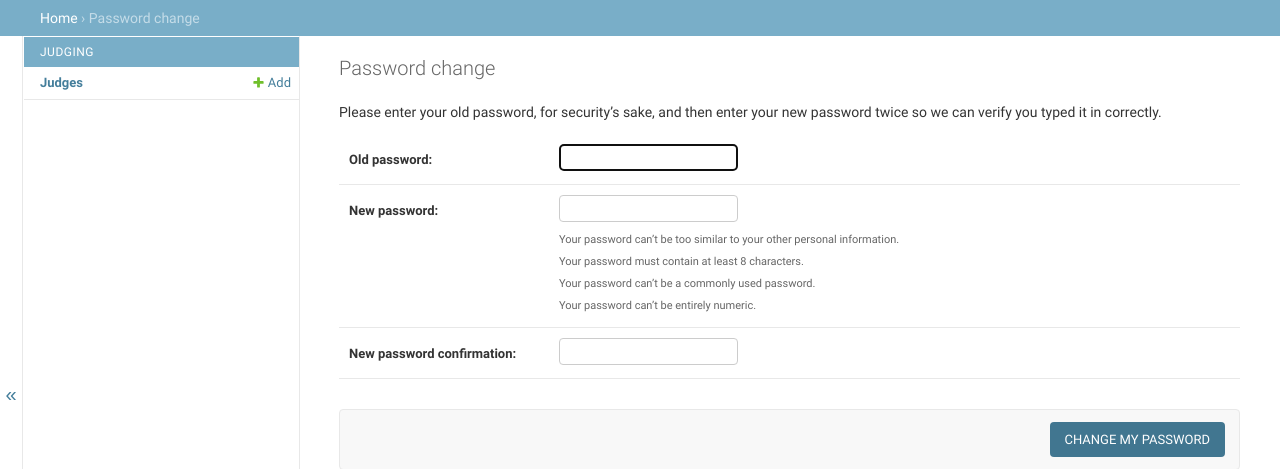
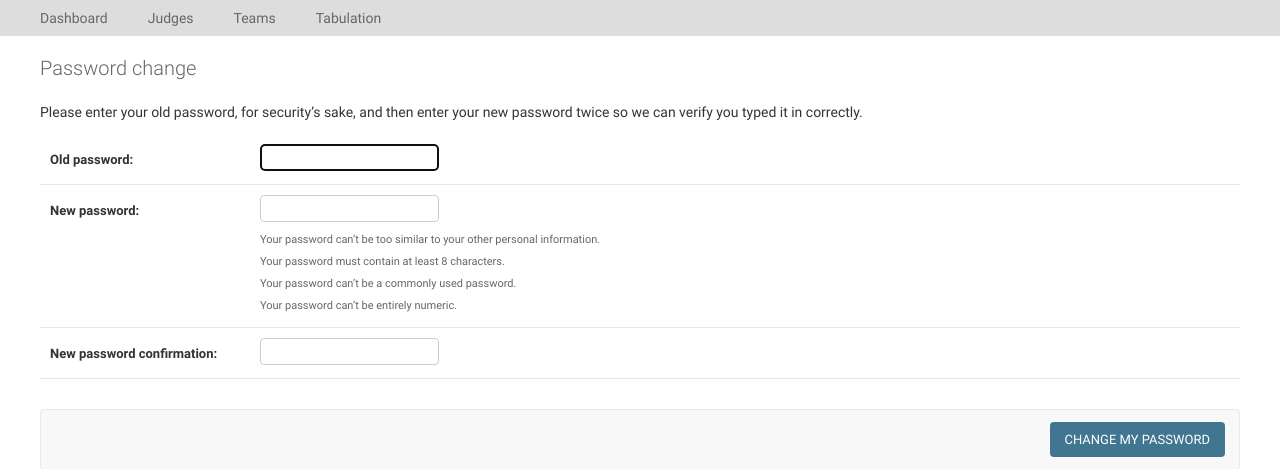
Before and after one commit to wukelly/judgio, a Django app: a page that uses templates/admin/base_site.html in a window 1280 px wide. Shown: the part 48-517 px from the top of the page. Run offline with Django 3.2, Linux system fonts and the light colour scheme; a user stored in the database is signed in.

Commit message:
adding admin nav bar

```diff
--- a/judgio/urls.py
+++ b/judgio/urls.py
@@ -17,6 +17,7 @@ from django.contrib import admin
 from django.urls import path, include
 from django.views.generic.base import TemplateView
 from judging.admin import judge_upload_site
+from django.contrib.staticfiles.urls import staticfiles_urlpatterns
 
 urlpatterns = [
     path('admin/', admin.site.urls),
@@ -26,3 +27,5 @@ urlpatterns = [
     path('accounts/', include('django.contrib.auth.urls')),
     path('', TemplateView.as_view(template_name='home.html'), name='home'),
 ]
+
+urlpatterns += staticfiles_urlpatterns()
--- /dev/null
+++ b/static/css/navbar.css
@@ -0,0 +1,16 @@
+#navbar {
+    width: auto;
+    height: auto;
+    display: flex;
+    align-items: center;
+    padding: 10px 20px;
+    background: #dddddd;
+}
+
+.navbar-item{
+    padding: 0px 20px;
+}
+
+.navbar-item a{
+    color: #666666;
+}
--- /dev/null
+++ b/templates/admin/base.html
@@ -0,0 +1,108 @@
+{% load i18n static %}
+<!DOCTYPE html>
+    {% get_current_language as LANGUAGE_CODE %}{% get_current_language_bidi as LANGUAGE_BIDI %}
+
+    <html lang="{{ LANGUAGE_CODE|default:"en-us" }}" {% if LANGUAGE_BIDI %}dir="rtl"{% endif %}>
+
+    <head>
+        <title>{% block title %}{% endblock %}</title>
+
+        <link rel="stylesheet" type="text/css" href="{% block stylesheet %}{% static "admin/css/base.css" %}{% endblock %}">
+        <link rel="stylesheet" type="text/css" href="{% static "css/navbar.css" %}">
+        {% block extrastyle %}{% endblock %}
+
+        {% if LANGUAGE_BIDI %}<link rel="stylesheet" type="text/css" href="{% block stylesheet_rtl %}{% static "admin/css/rtl.css" %}{% endblock %}">{% endif %}
+        {% block extrahead %}{% endblock %}
+
+        {% block responsive %}
+            <meta name="viewport" content="user-scalable=no, width=device-width, initial-scale=1.0, maximum-scale=1.0">
+            <link rel="stylesheet" type="text/css" href="{% static "admin/css/responsive.css" %}">
+            {% if LANGUAGE_BIDI %}<link rel="stylesheet" type="text/css" href="{% static "admin/css/responsive_rtl.css" %}">{% endif %}
+        {% endblock %}
+
+        {% block blockbots %}<meta name="robots" content="NONE,NOARCHIVE">{% endblock %}
+    </head>
+
+    {% load i18n %}
+
+
+    <body class="{% if is_popup %}popup {% endif %}{% block bodyclass %}{% endblock %}"data-admin-utc-offset="{% now "Z" %}">
+
+        <!-- Container -->
+        <div id="container">
+
+            {% if not is_popup %}
+                <!-- Header -->
+                <div id="header">
+                    <div id="branding">
+                        {% block branding %}{% endblock %}
+                    </div>
+
+                    <!-- Top right user tools -->
+                    {% block usertools %}
+                        {% if has_permission %}
+                            <div id="user-tools">
+                                {% block welcome-msg %}
+                                {% trans 'Welcome,' %}
+                                <strong>{% firstof user.get_short_name user.get_username %}</strong>.
+                                {% endblock %}
+                                {% block userlinks %}
+                                {% if site_url %}
+                                <a href="{{ site_url }}">{% trans 'View site' %}</a> /
+                                {% endif %}
+                                {% if user.is_active and user.is_staff %}
+                                {% url 'django-admindocs-docroot' as docsroot %}
+                                {% if docsroot %}
+                                <a href="{{ docsroot }}">{% trans 'Documentation' %}</a> /
+                                {% endif %}
+                                {% endif %}
+                                {% if user.has_usable_password %}
+                                <a href="{% url 'admin:password_change' %}">{% trans 'Change password' %}</a> /
+                                {% endif %}
+                                <a href="{% url 'admin:logout' %}">{% trans 'Log out' %}</a>
+                                {% endblock %}
+                            </div>
+                        {% endif %}
+                    {% endblock %}
+                </div>
+
+                {% block nav-global %}
+                <div id="navbar">
+                    <div class="navbar-item"><a href="{% url 'admin:index' %}">Dashboard</a></div>
+                    <div class="navbar-item"><a href="{% url 'admin:index' %}">Judges</a></div>
+                    <div class="navbar-item"><a href="{% url 'admin:index' %}">Teams</a></div>
+                    <div class="navbar-item"><a href="{% url 'admin:index' %}">Tabulation</a></div>
+                </div>
+                {% endblock %}
+
+            {% endif %}
+
+
+            {% block messages %}
+                {% if messages %}
+                    <ul class="messagelist">
+                    {% for message in messages %}
+                        <li{% if message.tags %} class="{{ message.tags }}"{% endif %}>{{ message|capfirst }}</li>
+                    {% endfor %}</ul>
+                {% endif %}
+            {% endblock messages %}
+
+            <!-- Content -->
+            <div id="content" class="{% block coltype %}colM{% endblock %}">
+                {% block pretitle %}{% endblock %}
+                {% block content_title %}{% if title %}<h1>{{ title }}</h1>{% endif %}{% endblock %}
+                {% block content %}
+                {% block object-tools %}{% endblock %}
+                {{ content }}
+                {% endblock %}
+                {% block sidebar %}{% endblock %}
+                <br class="clear">
+            </div>
+            <!-- END Content -->
+
+            {% block footer %}<div id="footer"></div>{% endblock %}
+        </div>
+        <!-- END Container -->
+
+    </body>
+</html>
--- a/templates/admin/base_site.html
+++ b/templates/admin/base_site.html
@@ -5,5 +5,3 @@
 {% block branding %}
 <h1 id="site-name"><a href="{% url 'admin:index' %}">Judgio Administration</a></h1>
 {% endblock %}
-
-{% block nav-global %}{% endblock %}
```
Also changed, not shown: judgio/settings.py (+7 -1 lines), db.sqlite3.
